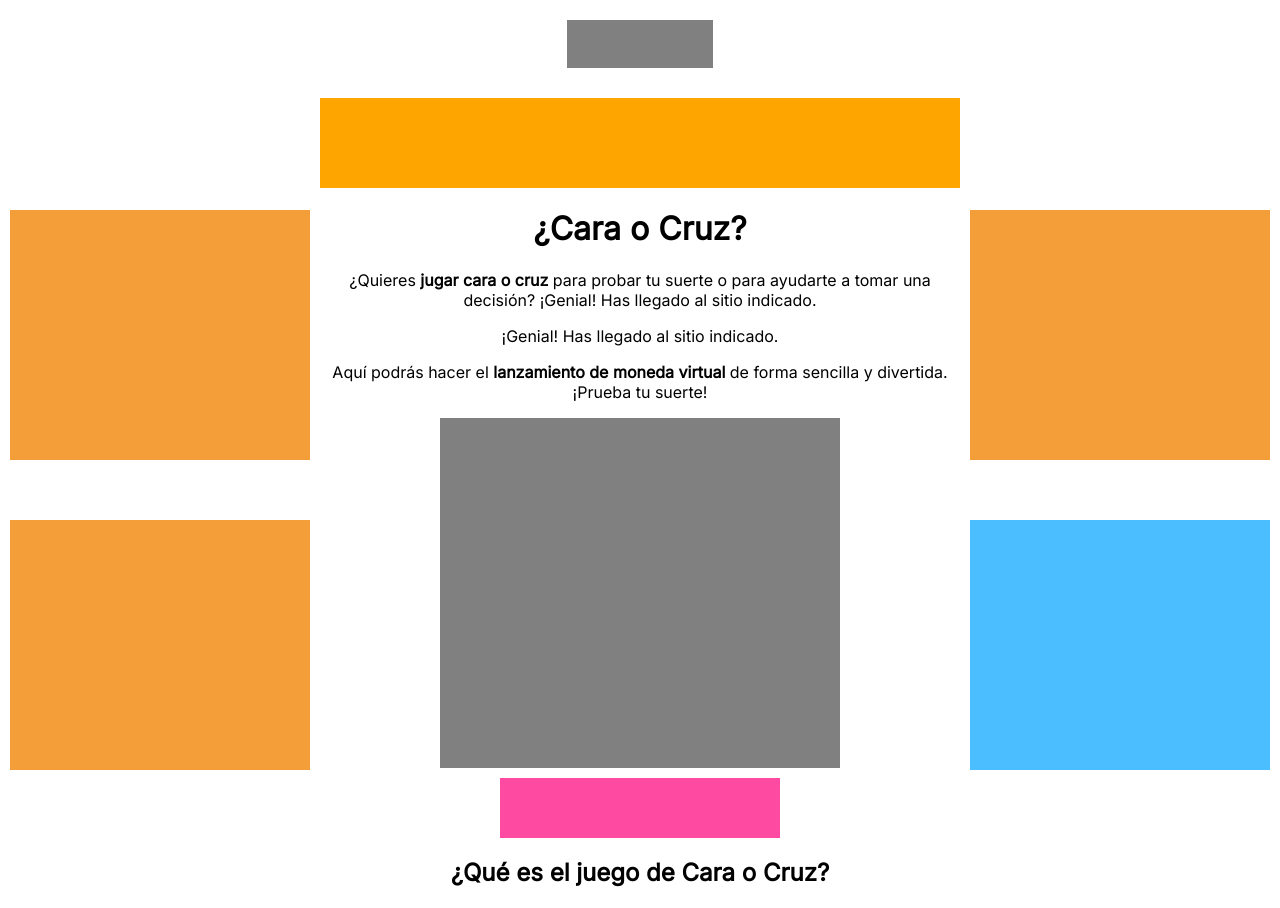
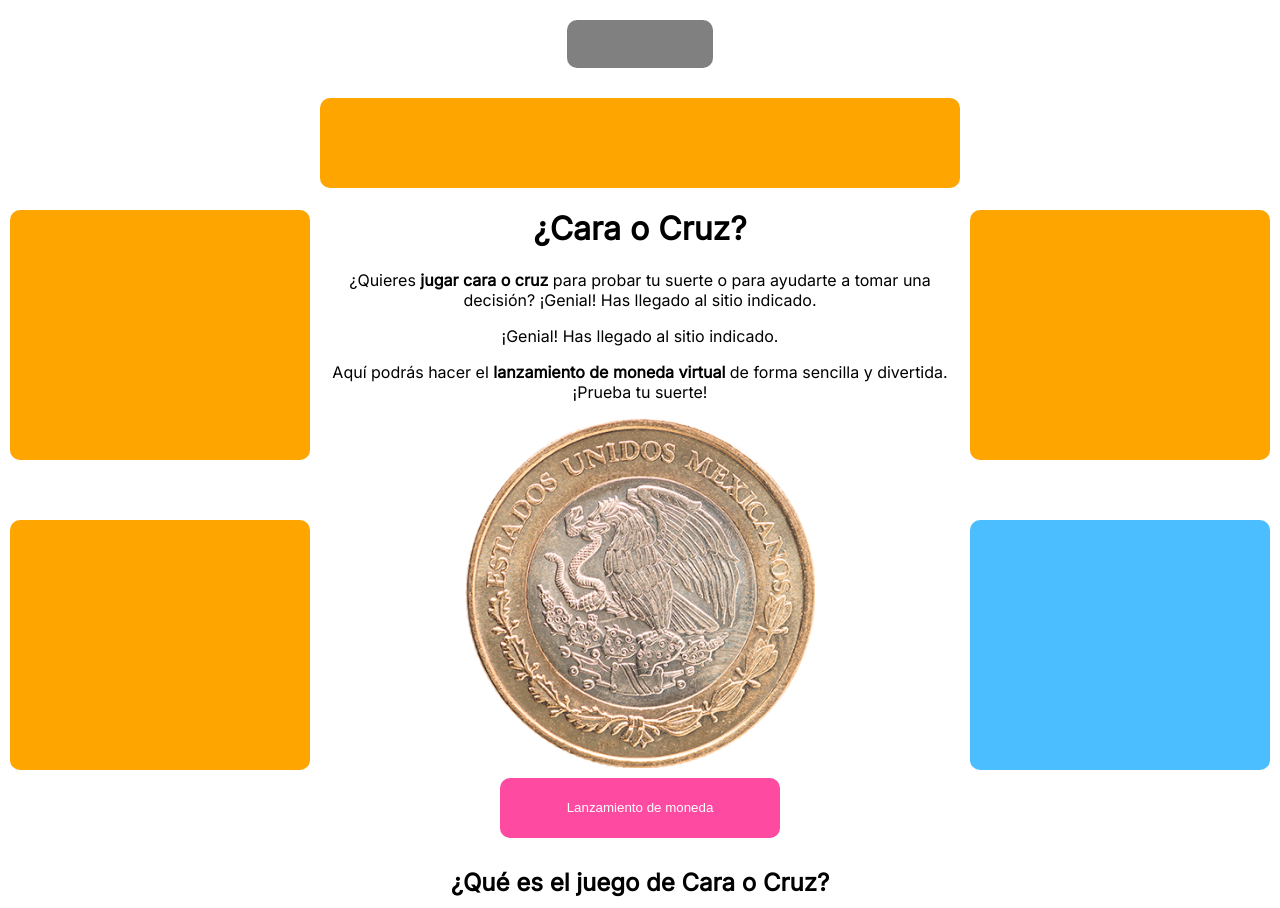
Before and after one commit to 21harley/cara_o_cruz_react_sass, a React (Create React App) app: page / in a window 1280 px wide. Shown: the top 908 px of the page. Built offline with nearby package versions, Linux system fonts and the light colour scheme; a web font is replaced by a local one.

Commit message:
add moneda

```diff
--- a/src/pages/home/Home.jsx
+++ b/src/pages/home/Home.jsx
@@ -1,3 +1,4 @@
+import Moneda from "./componets/Moneda";
 function Home() {
   return (
     <div className="container-home">
@@ -24,8 +25,7 @@ function Home() {
               sencilla y divertida.¡Prueba tu suerte!
             </p>
           </div>
-          <div className="container-moneda"></div>
-          <div className="button-moneda"></div>
+          <Moneda />
           <div className="container-home--block">
             <div className="banner-cube banner-cube--margin"></div>
             <div className="static-box"></div>
--- /dev/null
+++ b/src/pages/home/componets/Moneda.jsx
@@ -0,0 +1,76 @@
+import Audio from "./../../../public/audio/Sonido Lanzar una moneda al aire.wav";
+function Moneda() {
+  const moneda = {
+    contador: 0,
+    ban: true,
+    active: true,
+    resto: 0,
+    bandera: 0,
+  };
+  const mover = () => {
+    const cara = document.querySelector(".moneda__cara");
+    const cruz = document.querySelector(".moneda__cruz");
+    const audio = document.querySelector("#audio");
+    let limite = Math.floor(Math.random() * (8 - 1)) + 1,
+      iterador = 0;
+    moneda.active = false;
+    moneda.bandera = limite * 180 + moneda.resto;
+    audio.play();
+    let inter = setInterval(
+      () => {
+        moneda.contador++;
+        iterador++;
+        if (moneda.contador === 90 || moneda.contador === 270) {
+          cruz.style.display = moneda.ban ? "none" : "block";
+          cara.style.display = moneda.ban ? "block" : "none";
+          moneda.ban = !moneda.ban;
+        }
+        if (moneda.ban) {
+          cruz.style.transform = " rotateY(" + moneda.contador + "deg)";
+        } else {
+          cara.style.transform = " rotateY(" + moneda.contador + "deg)";
+        }
+        if (iterador === moneda.bandera) {
+          clearInterval(inter);
+          moneda.resto = moneda.contador;
+          moneda.active = true;
+          if (moneda.resto + 180 > 360) {
+            moneda.resto = moneda.resto - 360;
+          }
+          audio.pause();
+          audio.currentTime = 0;
+        }
+        moneda.contador = moneda.contador === 360 ? 0 : moneda.contador;
+      },
+      5,
+      [audio]
+    );
+  };
+  const giro = () => {
+    if (moneda.active) mover();
+  };
+  return (
+    <>
+      <div className="container-moneda">
+        <div className="moneda">
+          <div className="moneda__cara"></div>
+          <div className="moneda__cruz"></div>
+        </div>
+        <audio src={Audio} id="audio"></audio>
+      </div>
+      <div className="container-item">
+        <button
+          className="button-moneda"
+          id="giro"
+          onClick={() => {
+            giro();
+          }}
+        >
+          Lanzamiento de moneda
+        </button>
+      </div>
+    </>
+  );
+}
+
+export default Moneda;
--- /dev/null
+++ b/src/public/index.css
@@ -0,0 +1,13 @@
+.moneda__cara{
+    background-image: url('./../img/Juego\ Cara\ o\ Cruz\ Online-Sol-Front-v001.png');
+    background-repeat: no-repeat;
+    background-size: contain;
+    transform: rotateX(170deg);
+    display: none;
+  }
+
+  .moneda__cruz{
+      background-image: url('./../img/Juego\ Cara\ o\ Cruz\ Online-Aguila-Back-v001.png');
+      background-repeat: no-repeat;
+      background-size: contain;
+  }
--- a/src/public/sass/index.scss
+++ b/src/public/sass/index.scss
@@ -1,6 +1,11 @@
 @import 'range/mixin.scss';
 :root{
     --color-background-one:white;
+    --color-background-two:#FF4AA1;
+    --color-background-three:grey;
+    --color-background-four:orange;
+    --color-background-two-dark:#fa097d;
+    --border-size:10px;
 }
 
 body{
@@ -60,51 +65,64 @@ body{
         }
     }
 }
-
+.container-item{
+    width: 100%;
+    display: grid;
+}
 .button-moneda{
 @include sm{
-    width: 142px;
-    height: 32px;
-    background: #FF4AA1;
+    width: 150px;
+    height: 50px;
+    background: var(--color-background-two);
     margin: auto;
     margin-top: 10px;
     margin-bottom: 10px;
 }
+border: none;
+cursor: pointer;
+border-radius: var(--border-size);
 width: 280px;
 height: 60px;
-background: #FF4AA1;
+background: var(--color-background-two);
 margin: auto;
 margin-top: 10px;
 margin-bottom: 10px;
+&:hover{
+    background-color: var(--color-background-two-dark);
+}
+color: var(--color-background-one);
 }
 .container-moneda{
 width: 400px;
 height: 350px;
 margin: auto;
-background-color: grey;
+display: grid;
+border-radius: var(--border-size);
 @include sm{
     max-width: 300px;
 height: 250px;
 width: 100%;
     margin: auto;
-    background-color: grey;
+    background-color: transparent;
 }
 }
 
 .logo{
     width: 146px;
     height: 48px;
-    background-color: grey;
+    background-color: var(--color-background-three);
     margin: auto;
     &--margin-footer{
       margin-top: 50px;
     }
+    border-radius: var(--border-size);
 }
 .banner-large{
+    border-radius: var(--border-size);
     max-width: 780px;
     width: 100%;
     height: 90px;
-    background-color:orange;
+    background-color:var(--color-background-four);
     margin: auto;
     &--margen{
         margin-top: 30px;
@@ -113,7 +131,7 @@ width: 100%;
         max-width: 620px;
         width: 100%;
         height: 50px;
-        background-color:orange;
+        background-color:var(--color-background-four);
         margin: auto;
         &--margen{
             margin-top: 30px;
@@ -123,7 +141,7 @@ width: 100%;
         max-width: 320px;
         width: 100%;
         height: 50px;
-        background-color:orange;
+        background-color:var(--color-background-four);
         margin: auto;
         &--margen{
             margin-top: 30px;
@@ -131,11 +149,12 @@ width: 100%;
     }
 }
 .banner-cube{
+    border-radius: var(--border-size);
     max-width: 300px;
 height: 250px;
 width: 100%;
 margin: auto;
-background: #F39E39;
+background: var(--color-background-four);
 &--margin{
     margin-bottom: 60px;
 }
@@ -151,6 +170,7 @@ background: #F39E39;
 }
 }
 .static-box{
+    border-radius: var(--border-size);
     max-width: 300px;
     width: 100%;
     height: 250px;
@@ -203,3 +223,35 @@ margin-top: 10px;
     margin-top: 10px;
 }
 }
+.moneda{
+    width: 350px;
+    height: 350px;
+    margin: auto;
+    @include sm{
+        width: 250px;
+    height: 250px;
+    }
+}
+.moneda__cara,
+.moneda__cruz{
+    width: 350px;
+    height: 350px;
+  position:absolute;
+@include sm{
+    width: 250px;
+    height: 250px;
+}
+}
+.moneda__cara{
+    background-image: url('./../img/Juego\ Cara\ o\ Cruz\ Online-Sol-Front-v001.png');
+    background-repeat: no-repeat;
+    background-size: contain;
+    transform: rotateX(170deg);
+    display: none;
+}
+
+.moneda__cruz{
+    background-image: url('./../img/Juego\ Cara\ o\ Cruz\ Online-Aguila-Back-v001.png');
+    background-repeat: no-repeat;
+    background-size: contain;
+}
```
Also changed, not shown: src/public/js/moneda.js (added, +50 -0 lines).
